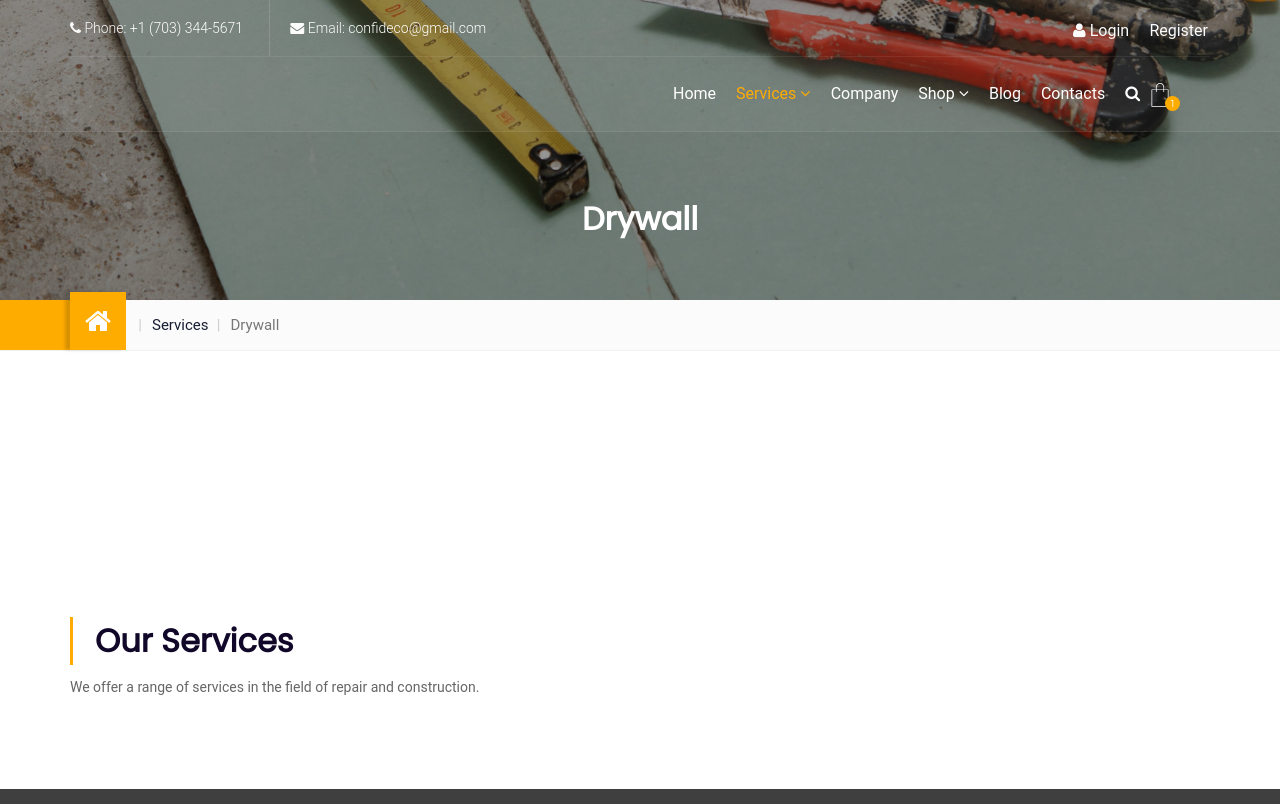
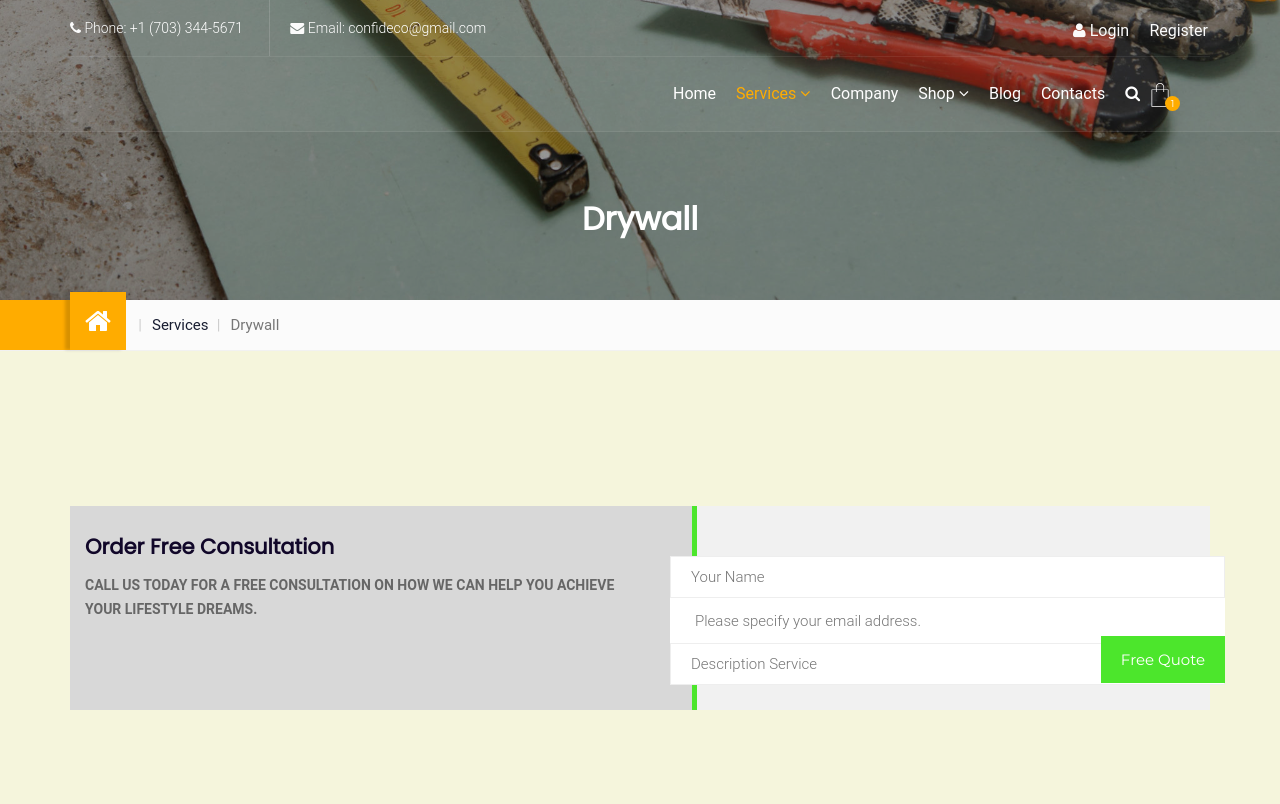
Before and after one commit to TumashenkaAliaksandr/confide_construction, a Django app: page /drywall/ in a window 1280 px wide. Shown: the top 804 px of the page. Run offline with Django 4.2, Linux system fonts and the light colour scheme; data that the repository does not hold is empty; some libraries are stand-ins or nearby versions; grey boxes are pictures that could not be loaded.

Commit message:
added new objects from view in the drywall template

```diff
--- a/webapp/templates/webapp/services/drywall.html
+++ b/webapp/templates/webapp/services/drywall.html
@@ -24,120 +24,80 @@
         </div>
     </div><!-- End breadcrumb -->
 
-    <!--store detail -->
-    <section id="store-detail" class="store-detail">
+    <!--* Services*-->
+    <section id="mt_services" class="services_one">
         <div class="container">
-            <div class="single-product-content">
+
+            <div class="services-detail mar-bottom-80">
                 <div class="row">
-                 {% for main_photo in dry_obj %}
-                    <div class="col-sm-6">
-                        <div class="thumbnail-images">
-                            <div class="slider slider-store">
-                                <div>
-                                   <img src="{{ main_photo.photo.url }}" alt="1">
+                    {% for main_drywall in dry_obj %}
+                        <div class="col-md-8 col-sm-12">
+                            <span class="page-title mar-bottom-15">Confide Construction</span>
+                            <h2 class="mar-bottom-15">We individually assess each <br> plan and offer optimal solutions
+                            </h2>
+                            <p>{{ main_drywall.description }}<br><br>
+                                {{ main_drywall.material }}</p>
+                        </div>
+                        <div class="col-md-4 col-sm-12">
+                            <div class="slider-services">
+                                {% for all_photo in main_drywall.photos.all %}
+                                    <div><img src="{{ all_photo.photo.url }}" class="img-fixed-size-eight"
+                                              alt="services-img"></div>
+                                {% endfor %}
                             </div>
                         </div>
-                            <div class="slider slider-thumbs">
-                                <div>
-                                   <img src="{{ main_photo.photo.url }}" alt="1">
+                    {% endfor %}
+                </div>
+            </div>
+
+            <!--*Newsletter*-->
+            <div id="newsletter">
+                <div class="container">
+                    <div class="row">
+                        <div class="col-sm-6 col-xs-12">
+                            <div class="news-content">
+                                <h3>Order Free Consultation</h3>
+                                <p class="beige"><b>CALL US TODAY FOR A FREE CONSULTATION ON HOW WE CAN HELP YOU ACHIEVE
+                                    YOUR LIFESTYLE DREAMS.</b></p>
+                            </div>
+                        </div>
+                        <div class="col-sm-6 col-xs-12">
+                            <div class="mailpoet_form">
+                                <form target="_self" method="post" action="" novalidate="">
+                                    <input type="text" name="name" placeholder="Your Name">
+                                    <input type="email" class="mailpoet_text" name="email" title="Email"
+                                           placeholder="Please specify your email address.">
+                                    <input type="text" name="description" placeholder="Description Service">
+                                    <div class="button">
+                                        <input type="submit" class="mailpoet_submit" value="Free Quote">
+                                    </div>
+                                </form>
                             </div>
                         </div>
                     </div>
                 </div>
-                    {% endfor %}
+            </div>
+            <!--*End Newsletter*-->
 
-                    {% for main_drywall in dry_obj %}
-                    <div class="col-sm-6">
-                        <div class="single-product-summary">
-                            <div class="entry-summary">
-                                <h2 class="single-product-title">{{ main_drywall.name }}</h2>
-                                <div class="rt-product-meta-wrapper">
-                                    <span class="price">
-                                        <del>
-                                            <span class="rt-price-amount">
-                                                <span>$</span>{{ main_drywall.price }}</span>
-                                        </del>
-                                        <ins>
-                                            <span class="rt-price-amount">
-                                                <span>$</span>{{ main_drywall.discount }}</span>
-                                        </ins>
-                                    </span>
-                                </div>
-                                <div class="product-details_short-description mar-top-30">
-                                    <p>{{ main_drywall.description }}</p>
-                                </div>
-
-                                <form class="cart mar-top-30" action="{% url 'webapp:process_payment' %}" method="post">
-                                    <div class="quantity-buttons">
-                                        <label class="screen-reader-text">Quantity</label>
-                                        <input type="number" class="quantity-input" name="quantity" min="1" max="100" placeholder="No.">
-                                    </div>
-
-                                    <button type="submit" name="add-to-cart" value="1605" class="mt_btn_yellow">Add to
-                                        cart
-                                    </button>
-                                </form>
-
-
-{#                                <div class="product_meta mar-top-30">#}
-{##}
-{#                                    <span class="sku_wrapper">SKU: <span class="sku">125</span></span>#}
-{##}
-{#                                    <span class="posted_in">#}
-{#                                        Category: <a href="{% url 'webapp:process_payment' %}" rel="tag">Wall Decoration</a>#}
-{#                                    </span>#}
-{##}
-{#                                    <span class="tagged_as">Tags:#}
-{#                                        <a href="#" rel="tag">Color</a>,#}
-{#                                        <a href="#" rel="tag">Design</a>#}
-{#                                    </span>#}
-{##}
-{#                                </div>#}
+            <div class="services-detail mar-bottom-80">
+                <div class="row">
+                    {% for main_drywall_serv in dry_ser %}
+                        <div class="col-md-4 col-sm-12">
+                            <div class="box">
+                                <div class="box-content">
+                                    <h3 class="mar-bottom-20">{{ main_drywall_serv.name }}</h3>
+                                    <img src="{{ main_drywall_serv.photo.url }}" class="img-fixed-size-seven"
+                                         alt="services-1">
+                                    <p class="mar-top-20">{{ main_drywall_serv.description }}</p>
                                 </div>
                             </div>
                         </div>
                     {% endfor %}
                 </div>
-
             </div>
         </div>
     </section>
-    <!--/End store detail -->
-
-    <!-- store tab -->
-    <section id="store-tabs" class="store-tabs">
-        <div class="container">
-            <div class="row">
-                <div class="col-xs-12 ">
-                    {% for main_info in dry_obj %}
-                    <div id="store-tab-main" class="">
-                        <ul class="nav nav-tabs">
-                            <li class="active"><a  href="#1" data-toggle="tab">Description</a></li>
-                            <li><a href="#2" data-toggle="tab">Advantages Information</a></li>
-                            <li><a href="#3" data-toggle="tab">Material</a></li>
-                        </ul>
-
-                        <div class="tab-content">
-                            <div class="tab-pane active" id="1">
-                                <p>{{ main_info.description }}</p>
-                            </div>
-
-                            <div class="tab-pane" id="2">
-                              <p>{{ main_info.advantages }}</p>
-                            </div>
-
-                            <div class="tab-pane" id="3">
-                              <p>{{ main_info.material }}</p>
-                            </div>
-                        </div>
-                    </div>
-                    {% endfor %}
-
-                </div>
-            </div>
-        </div>
-    </section>
-    <!-- End store tab -->
+    <!--* End Services*-->
 
     <!-- store -->
     <section id="our_store" class="our_store related_store">
--- a/webapp/views.py
+++ b/webapp/views.py
@@ -153,6 +153,7 @@ def backsplash(request):
 def drywall(request):
     """Drywall Constract"""
     dry_obj = Drywall.objects.all()
+    dry_ser = DrywallService.objects.all()
     main_serv = Services.objects.all()
 
     context = locals()
```
Lines whose indentation alone changed are shown as unchanged.
